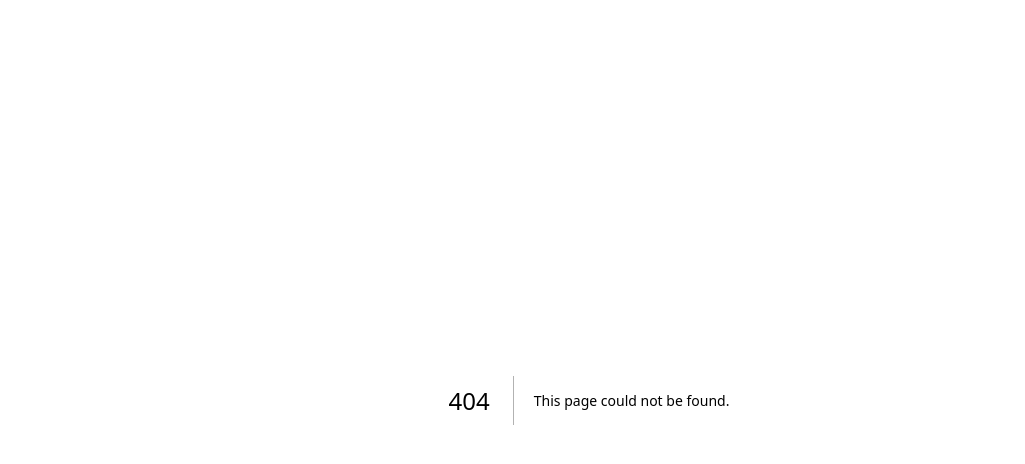
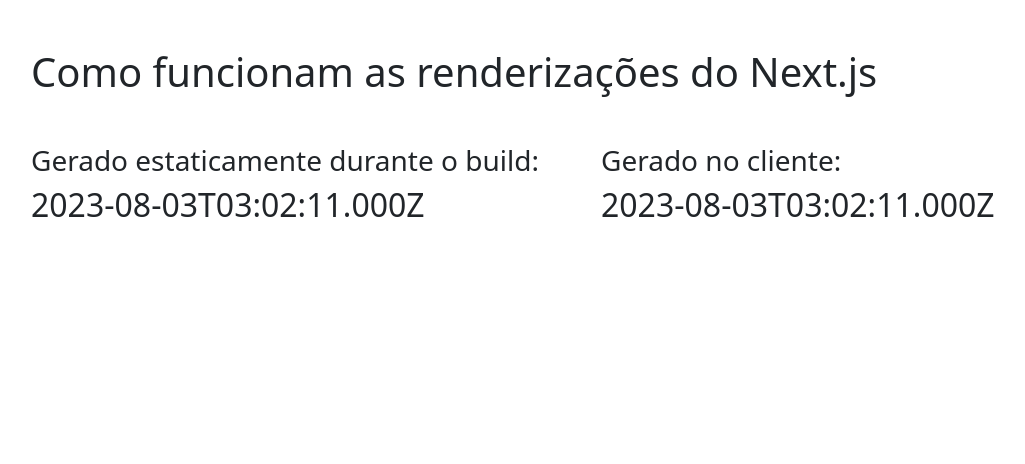
Before and after one commit to EnzoBozzani/e-commerce, a Next.js app: page /static in a window 1280 px wide. Before the commit this address had no page. Shown: the top 464 px of the page, without its empty margins (51-1076 px from the left). Built offline with nearby package versions, Linux system fonts and the light colour scheme; no server answers.

Commit message:
testing static pages (SSG) in NextJS

```diff
--- /dev/null
+++ b/pages/static.tsx
@@ -0,0 +1,60 @@
+import { GetStaticProps, NextPage } from "next"
+import { ReactNode, useEffect, useState } from "react"
+import { Col, Container, Row } from "reactstrap"
+
+type ApiResponse = {
+    name: string
+    timestamp: Date
+}
+
+export const getStaticProps: GetStaticProps = async () => {
+    const staticData = await fetch(`${process.env.NEXT_PUBLIC_APIURL}/api/hello`)
+        .then(res => res.json());
+    return {
+        props: { staticData }
+    }
+}
+
+const Static: NextPage = (props: {
+    children?: ReactNode,
+    staticData?: ApiResponse
+}) => {
+    const [clientSideData, setClientSideData] = useState<ApiResponse>()
+
+    useEffect(() => {
+        fetchData()
+    }, [])
+
+    const fetchData = async () => {
+        const data = await fetch(`/api/hello`).then(res => res.json())
+        setClientSideData(data)
+    }
+
+    return (
+        <Container tag="main">
+            <h1 className="my-5">
+                Como funcionam as renderizações do Next.js
+            </h1>
+
+            <Row>
+                <Col>
+                    <h3>
+                        Gerado estaticamente durante o build:
+                    </h3>
+                    <h2>{`${props.staticData?.timestamp}`}</h2>
+                </Col>
+
+                <Col>
+                    <h3>
+                        Gerado no cliente:
+                    </h3>
+                    <h2>
+                        {`${clientSideData?.timestamp}`}
+                    </h2>
+                </Col>
+            </Row>
+        </Container>
+    )
+}
+
+export default Static
```
